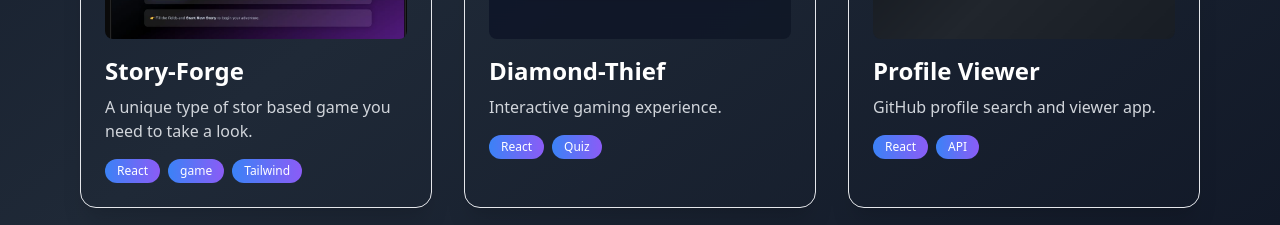
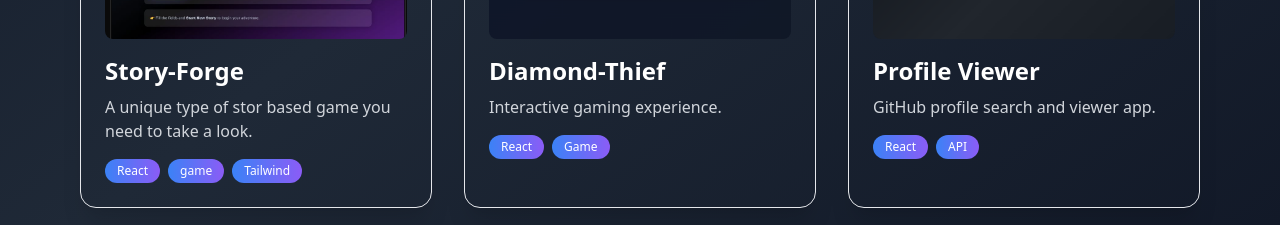
Before and after one commit to shivam-work74/Portfolio, a React (Create React App) app: page / in a window 1280 px wide. Shown: the part 2300-2525 px from the top of the page. Built offline with nearby package versions, Linux system fonts and the light colour scheme.

Commit message:
updation

```diff
--- a/src/components/Projects.js
+++ b/src/components/Projects.js
@@ -37,10 +37,10 @@
   {
     title: "Diamond-Thief",
     description: "Interactive gaming experience.",
-    github: "https://github.com/shivam-work74/Quick-Quiz",
+    github: "https://github.com/shivam-work74/DIAMOND-THIEF.git",
     demo: "https://diamond-thief.vercel.app/",
     image: "/quiz.png",
-    tags: ["React", "Quiz"],
+    tags: ["React", "Game"],
   },
   {
     title: "Profile Viewer",
--- a/src/pages/ProjectsPage.js
+++ b/src/pages/ProjectsPage.js
@@ -38,14 +38,14 @@
     tags: ["React", "Game", "Tailwind"],
     category: "Game",
   },
-  {
-    title: "Quick Quiz",
-    description: "Interactive quiz application.",
-    github: "https://github.com/shivam-work74/Quick-Quiz",
-    demo: "https://quick-quiz-tau.vercel.app/",
+{
+    title: "Diamond-Thief",
+    description: "Interactive gaming experience.",
+    github: "https://github.com/shivam-work74/DIAMOND-THIEF.git",
+    demo: "https://diamond-thief.vercel.app/",
     image: "/quiz.png",
-    tags: ["React", "Quiz"],
-    category: "Education",
+    tags: ["React", "Game"],
+    category: "Game",
   },
   {
     title: "Profile Viewer",
```
